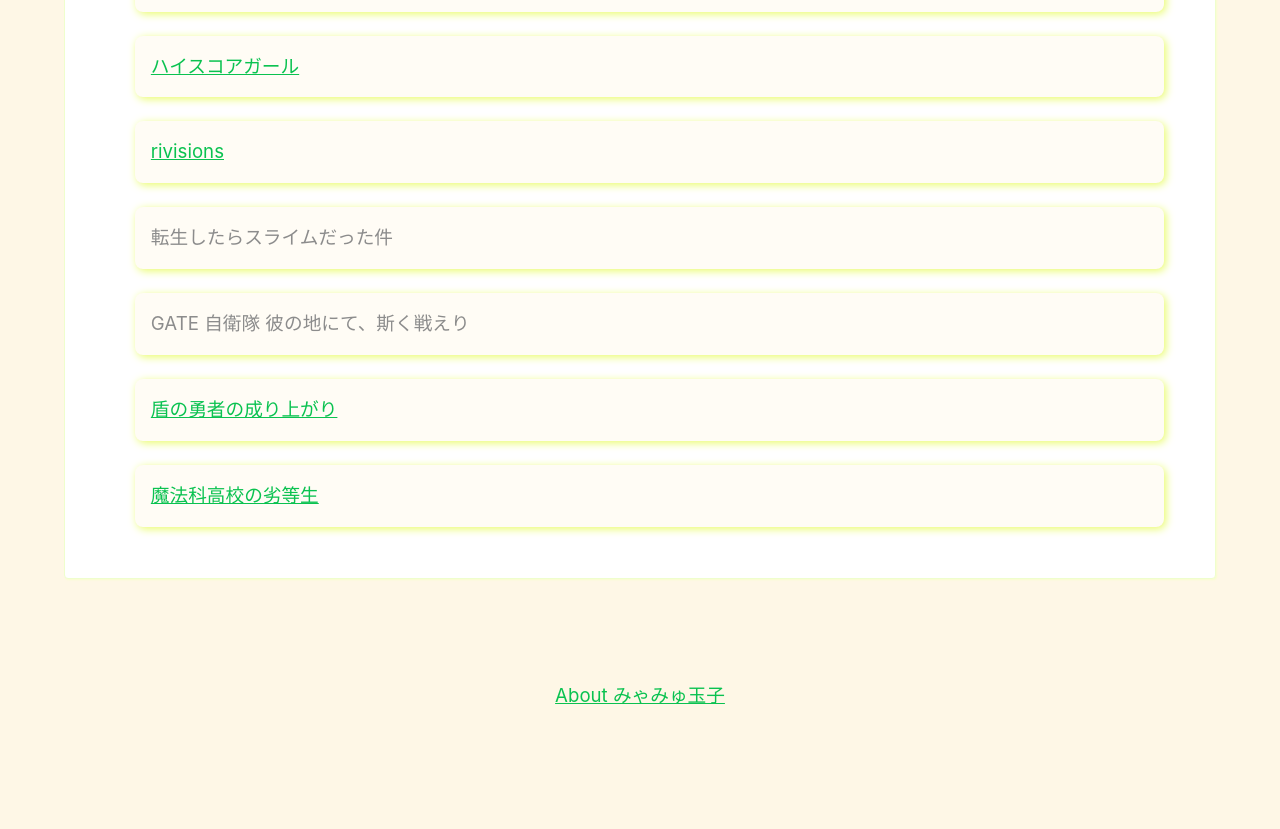
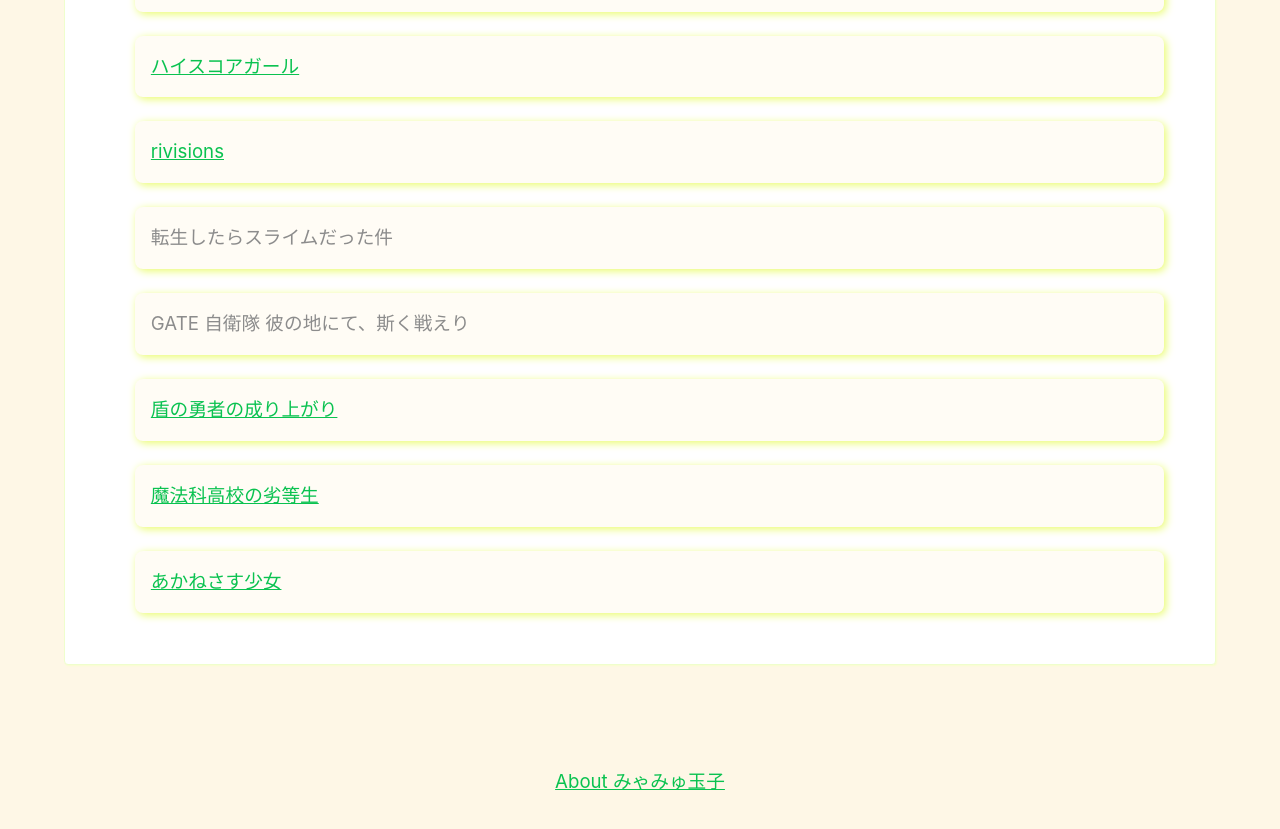
Before and after one commit to myamyu/myamyu.github.io, a Jekyll site: the page built from anime/index.md, in a window 1280 px wide and 900 px high, scrolled down 1264 px. Shown: the top 829 px of the window. Built offline with Jekyll 4.4.1, drawn with Linux system fonts in a browser that asks for light colours.

Commit message:
アニメにあかねさす少女を追加

```diff
--- a/anime/index.md
+++ b/anime/index.md
@@ -21,3 +21,4 @@
 - GATE 自衛隊 彼の地にて、斯く戦えり
 - [盾の勇者の成り上がり](https://written-by-me.hatenadiary.jp/entry/2019/01/20/%E3%80%8C%E7%9B%BE%E3%81%AE%E5%8B%87%E8%80%85%E3%81%AE%E6%88%90%E3%82%8A%E4%B8%8A%E3%81%8C%E3%82%8A%E3%80%8D%E3%82%92%E8%A6%8B%E5%A7%8B%E3%82%81%E3%81%9F)
 - [魔法科高校の劣等生](https://written-by-me.hatenadiary.jp/entry/2019/02/15/%E3%80%8C%E9%AD%94%E6%B3%95%E7%A7%91%E9%AB%98%E6%A0%A1%E3%81%AE%E5%8A%A3%E7%AD%89%E7%94%9F%E3%80%8D%E3%82%92%E4%B8%80%E6%B0%97%E3%81%AB%E8%A6%B3%E3%81%BE%E3%81%97%E3%81%9F)
+- [あかねさす少女](https://written-by-me.hatenadiary.jp/entry/2019/02/26/%E3%81%82%E3%81%8B%E3%81%AD%E3%81%95%E3%81%99%E5%B0%91%E5%A5%B3%E3%80%81%E8%A6%B3%E7%B5%82%E3%82%8F%E3%81%A3%E3%81%9F)
```
